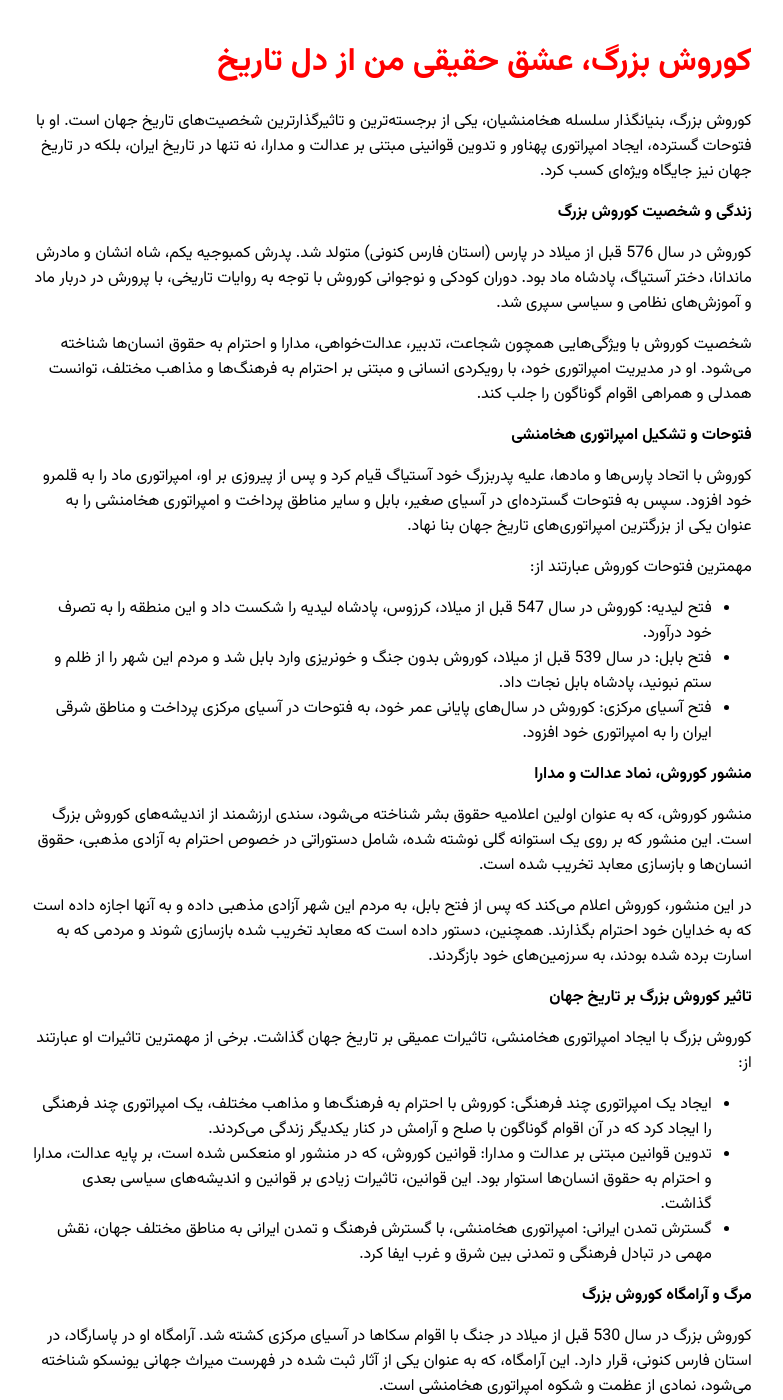
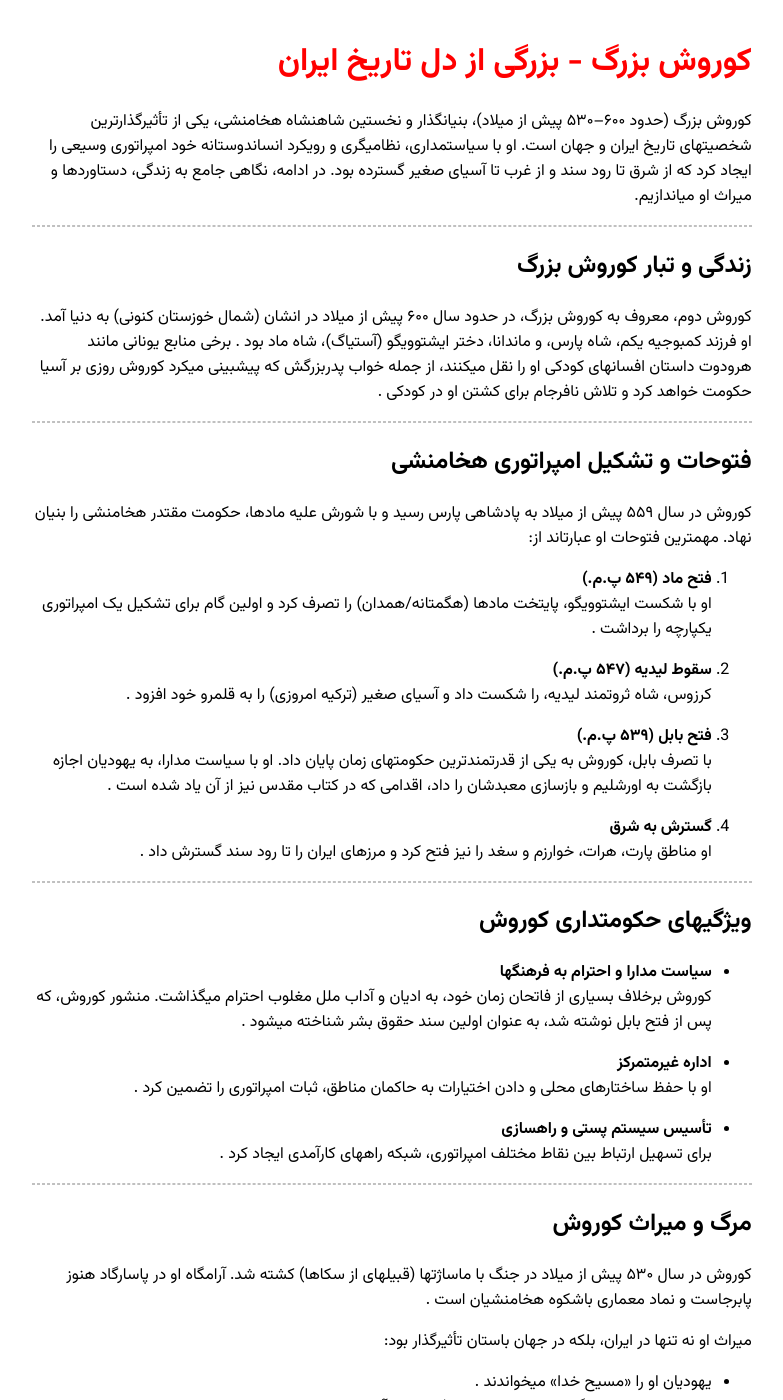
Before and after one commit to darkblog/darkblog.github.io, a Jekyll site: the page built from _posts/2024-7-4-2.md, in a window 1280 px wide and 1400 px high. Shown: the whole window, without its empty margins (248-1031 px from the left). Built offline with Jekyll 4.4.1, drawn with Linux system fonts in a browser that asks for light colours; some of the changed text lies outside the part shown.

Commit message:
Update 2024-7-4-2.md

```diff
--- a/_posts/2024-7-4-2.md
+++ b/_posts/2024-7-4-2.md
@@ -1,48 +1,62 @@
 ---
 layout: post
-title: کوروش بزرگ، عشق حقیقی من از دل تاریخ
+title: کوروش بزرگ - بزرگی از دل تاریخ ایران
 ---
 
-کوروش بزرگ، بنیانگذار سلسله هخامنشیان، یکی از برجسته‌ترین و تاثیرگذارترین شخصیت‌های تاریخ جهان است. او با فتوحات گسترده، ایجاد امپراتوری پهناور و تدوین قوانینی مبتنی بر عدالت و مدارا، نه تنها در تاریخ ایران، بلکه در تاریخ جهان نیز جایگاه ویژه‌ای کسب کرد.
+کوروش بزرگ (حدود ۶۰۰–۵۳۰ پیش از میلاد)، بنیانگذار و نخستین شاهنشاه هخامنشی، یکی از تأثیرگذارترین شخصیتهای تاریخ ایران و جهان است. او با سیاستمداری، نظامیگری و رویکرد انساندوستانه خود امپراتوری وسیعی را ایجاد کرد که از شرق تا رود سند و از غرب تا آسیای صغیر گسترده بود. در ادامه، نگاهی جامع به زندگی، دستاوردها و میراث او میاندازیم.
 
-**زندگی و شخصیت کوروش بزرگ**
+---
 
-کوروش در سال 576 قبل از میلاد در پارس (استان فارس کنونی) متولد شد. پدرش کمبوجیه یکم، شاه انشان و مادرش ماندانا، دختر آستیاگ، پادشاه ماد بود. دوران کودکی و نوجوانی کوروش با توجه به روایات تاریخی، با پرورش در دربار ماد و آموزش‌های نظامی و سیاسی سپری شد.
+## **زندگی و تبار کوروش بزرگ**
+کوروش دوم، معروف به کوروش بزرگ، در حدود سال ۶۰۰ پیش از میلاد در انشان (شمال خوزستان کنونی) به دنیا آمد. او فرزند کمبوجیه یکم، شاه پارس، و ماندانا، دختر ایشتوویگو (آستیاگ)، شاه ماد بود . برخی منابع یونانی مانند هرودوت داستان افسانهای کودکی او را نقل میکنند، از جمله خواب پدربزرگش که پیشبینی میکرد کوروش روزی بر آسیا حکومت خواهد کرد و تلاش نافرجام برای کشتن او در کودکی .
 
-شخصیت کوروش با ویژگی‌هایی همچون شجاعت، تدبیر، عدالت‌خواهی، مدارا و احترام به حقوق انسان‌ها شناخته می‌شود. او در مدیریت امپراتوری خود، با رویکردی انسانی و مبتنی بر احترام به فرهنگ‌ها و مذاهب مختلف، توانست همدلی و همراهی اقوام گوناگون را جلب کند.
+---
 
-**فتوحات و تشکیل امپراتوری هخامنشی**
+## **فتوحات و تشکیل امپراتوری هخامنشی**
+کوروش در سال ۵۵۹ پیش از میلاد به پادشاهی پارس رسید و با شورش علیه مادها، حکومت مقتدر هخامنشی را بنیان نهاد. مهمترین فتوحات او عبارتاند از:
 
-کوروش با اتحاد پارس‌ها و مادها، علیه پدربزرگ خود آستیاگ قیام کرد و پس از پیروزی بر او، امپراتوری ماد را به قلمرو خود افزود. سپس به فتوحات گسترده‌ای در آسیای صغیر، بابل و سایر مناطق پرداخت و امپراتوری هخامنشی را به عنوان یکی از بزرگترین امپراتوری‌های تاریخ جهان بنا نهاد.
+1. **فتح ماد (۵۴۹ پ.م.)**
+   او با شکست ایشتوویگو، پایتخت مادها (هگمتانه/همدان) را تصرف کرد و اولین گام برای تشکیل یک امپراتوری یکپارچه را برداشت .
 
-مهمترین فتوحات کوروش عبارتند از:
+2. **سقوط لیدیه (۵۴۷ پ.م.)**
+   کرزوس، شاه ثروتمند لیدیه، را شکست داد و آسیای صغیر (ترکیه امروزی) را به قلمرو خود افزود .
 
-* فتح لیدیه: کوروش در سال 547 قبل از میلاد، کرزوس، پادشاه لیدیه را شکست داد و این منطقه را به تصرف خود درآورد.
-* فتح بابل: در سال 539 قبل از میلاد، کوروش بدون جنگ و خونریزی وارد بابل شد و مردم این شهر را از ظلم و ستم نبونید، پادشاه بابل نجات داد.
-* فتح آسیای مرکزی: کوروش در سال‌های پایانی عمر خود، به فتوحات در آسیای مرکزی پرداخت و مناطق شرقی ایران را به امپراتوری خود افزود.
+3. **فتح بابل (۵۳۹ پ.م.)**
+   با تصرف بابل، کوروش به یکی از قدرتمندترین حکومتهای زمان پایان داد. او با سیاست مدارا، به یهودیان اجازه بازگشت به اورشلیم و بازسازی معبدشان را داد، اقدامی که در کتاب مقدس نیز از آن یاد شده است .
 
-**منشور کوروش، نماد عدالت و مدارا**
+4. **گسترش به شرق**
+   او مناطق پارت، هرات، خوارزم و سغد را نیز فتح کرد و مرزهای ایران را تا رود سند گسترش داد .
 
-منشور کوروش، که به عنوان اولین اعلامیه حقوق بشر شناخته می‌شود، سندی ارزشمند از اندیشه‌های کوروش بزرگ است. این منشور که بر روی یک استوانه گلی نوشته شده، شامل دستوراتی در خصوص احترام به آزادی مذهبی، حقوق انسان‌ها و بازسازی معابد تخریب شده است.
+---
 
-در این منشور، کوروش اعلام می‌کند که پس از فتح بابل، به مردم این شهر آزادی مذهبی داده و به آنها اجازه داده است که به خدایان خود احترام بگذارند. همچنین، دستور داده است که معابد تخریب شده بازسازی شوند و مردمی که به اسارت برده شده بودند، به سرزمین‌های خود بازگردند.
+## **ویژگیهای حکومتداری کوروش**
+- **سیاست مدارا و احترام به فرهنگها**
+  کوروش برخلاف بسیاری از فاتحان زمان خود، به ادیان و آداب ملل مغلوب احترام میگذاشت. منشور کوروش، که پس از فتح بابل نوشته شد، به عنوان اولین سند حقوق بشر شناخته میشود .
 
-**تاثیر کوروش بزرگ بر تاریخ جهان**
+- **اداره غیرمتمرکز**
+  او با حفظ ساختارهای محلی و دادن اختیارات به حاکمان مناطق، ثبات امپراتوری را تضمین کرد .
 
-کوروش بزرگ با ایجاد امپراتوری هخامنشی، تاثیرات عمیقی بر تاریخ جهان گذاشت. برخی از مهمترین تاثیرات او عبارتند از:
+- **تأسیس سیستم پستی و راهسازی**
+  برای تسهیل ارتباط بین نقاط مختلف امپراتوری، شبکه راههای کارآمدی ایجاد کرد .
 
-* ایجاد یک امپراتوری چند فرهنگی: کوروش با احترام به فرهنگ‌ها و مذاهب مختلف، یک امپراتوری چند فرهنگی را ایجاد کرد که در آن اقوام گوناگون با صلح و آرامش در کنار یکدیگر زندگی می‌کردند.
-* تدوین قوانین مبتنی بر عدالت و مدارا: قوانین کوروش، که در منشور او منعکس شده است، بر پایه عدالت، مدارا و احترام به حقوق انسان‌ها استوار بود. این قوانین، تاثیرات زیادی بر قوانین و اندیشه‌های سیاسی بعدی گذاشت.
-* گسترش تمدن ایرانی: امپراتوری هخامنشی، با گسترش فرهنگ و تمدن ایرانی به مناطق مختلف جهان، نقش مهمی در تبادل فرهنگی و تمدنی بین شرق و غرب ایفا کرد.
+---
 
-**مرگ و آرامگاه کوروش بزرگ**
+## **مرگ و میراث کوروش**
+کوروش در سال ۵۳۰ پیش از میلاد در جنگ با ماساژتها (قبیلهای از سکاها) کشته شد. آرامگاه او در پاسارگاد هنوز پابرجاست و نماد معماری باشکوه هخامنشیان است .
 
-کوروش بزرگ در سال 530 قبل از میلاد در جنگ با اقوام سکاها در آسیای مرکزی کشته شد. آرامگاه او در پاسارگاد، در استان فارس کنونی، قرار دارد. این آرامگاه، که به عنوان یکی از آثار ثبت شده در فهرست میراث جهانی یونسکو شناخته می‌شود، نمادی از عظمت و شکوه امپراتوری هخامنشی است.
+میراث او نه تنها در ایران، بلکه در جهان باستان تأثیرگذار بود:
+- یهودیان او را «مسیح خدا» میخواندند .
+- مورخان یونانی مانند گزنفون او را نمونه یک فرمانروای آرمانی توصیف کردند .
+- سازمان ملل در سال ۱۹۷۱ منشور کوروش را به عنوان نماد حقوق بشر به رسمیت شناخت .
 
-**نکات مهم در مورد کوروش بزرگ**
+---
 
-* کوروش در تورات به عنوان منجی یهودیان شناخته می‌شود.
-* کوروش به دلیل احترام به حقوق بشر و آزادی مذهبی، مورد ستایش بسیاری از مورخان و اندیشمندان جهان قرار گرفته است.
-* منشور کوروش به عنوان اولین اعلامیه حقوق بشر، در سازمان ملل متحد نگهداری می‌شود.
+## **نظرات مورخان درباره کوروش**
+- **هرودوت** او را فرمانروایی با شخصیتی پیچیده توصیف میکند که گاه سختگیر و گاه بخشنده بود .
+- **گزنفون** در *کوروشنامه* او را الگویی برای حکمرانی عادلانه میداند .
+- **مورخان مدرن** مانند پرسی سایکس او را یکی از بزرگترین چهرههای تاریخ باستان میدانند .
 
-امیدوارم این مقاله اطلاعات جامعی در مورد کوروش بزرگ ارائه دهد.
+---
+
+### **جمعبندی**
+کوروش بزرگ با ترکیبی از نبوغ نظامی، سیاستمداری و انسانیت، امپراتوریای ساخت که قرنها الهامبخش بود. منشور او نماد عدالت و مدارا است، و آرامگاهش در پاسارگاد یادآور عظمت تمدن ایرانی است. او نه تنها یک فاتح، بلکه یک قانونگذار و مصلح اجتماعی بود که میراثش تا امروز زنده مانده است.
```
